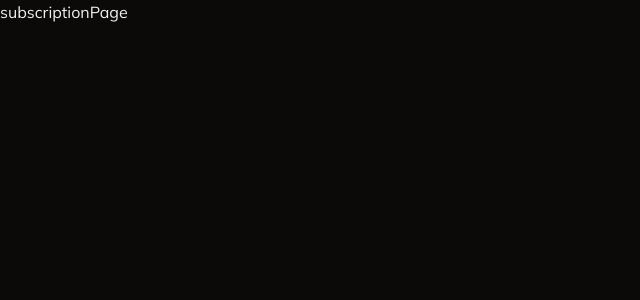
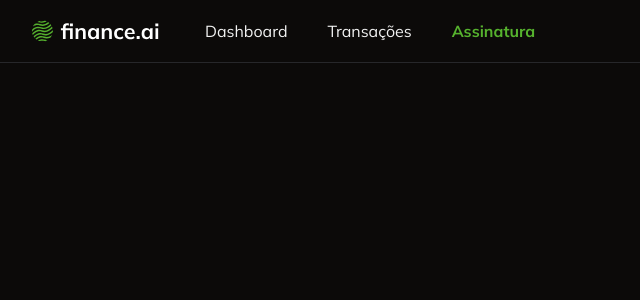
Before and after one commit to gabrielbertaglia/fsw-6.0-finance-ai, a Next.js app: page /subscription in a window 1280 px wide. Shown: the top 300 px of the page, without its empty margins (0-640 px from the left). Built offline with nearby package versions, Linux system fonts and the light colour scheme.

Commit message:
feat: add navbar component

```diff
--- /dev/null
+++ b/app/_components/navbar.tsx
@@ -0,0 +1,47 @@
+"use client";
+
+import { UserButton } from "@clerk/nextjs";
+import Image from "next/image";
+import Link from "next/link";
+import { usePathname } from "next/navigation";
+
+export function NavBar() {
+  const pathname = usePathname();
+
+  return (
+    <nav className="flex justify-between border-b border-solid px-8 py-4">
+      <div className="flex items-center gap-10">
+        <Image src="/logo.svg" width={133} height={39} alt="Logo Finance AI" />
+        <Link
+          href="/"
+          className={
+            pathname === "/" ? "font-bold text-primary" : "text-foreground"
+          }
+        >
+          Dashboard
+        </Link>
+        <Link
+          href="/transactions"
+          className={
+            pathname === "/transactions"
+              ? "font-bold text-primary"
+              : "text-foreground"
+          }
+        >
+          Transações
+        </Link>
+        <Link
+          href="/subscription"
+          className={
+            pathname === "/subscription"
+              ? "font-bold text-primary"
+              : "text-foreground"
+          }
+        >
+          Assinatura
+        </Link>
+      </div>
+      <UserButton showName />
+    </nav>
+  );
+}
--- a/app/page.tsx
+++ b/app/page.tsx
@@ -1,6 +1,6 @@
-import { UserButton } from "@clerk/nextjs";
 import { auth } from "@clerk/nextjs/server";
 import { redirect } from "next/navigation";
+import { NavBar } from "./_components/navbar";
 
 export default async function Home() {
   const { userId } = auth();
@@ -9,8 +9,11 @@
     redirect("/signin");
   }
   return (
-    <div className="flex items-center justify-center">
-      <UserButton showName />
-    </div>
+    <>
+      <NavBar />
+      <div className="flex items-center justify-center">
+        {/* <UserButton showName /> */}
+      </div>
+    </>
   );
 }
--- a/app/subscription/page.tsx
+++ b/app/subscription/page.tsx
@@ -1,5 +1,7 @@
+import { NavBar } from "../_components/navbar";
+
 const SubscriptionPage = () => {
-  return <h1>subscriptionPage</h1>;
+  return <NavBar />;
 };
 
 export default SubscriptionPage;
--- a/app/transactions/page.tsx
+++ b/app/transactions/page.tsx
@@ -1,4 +1,5 @@
 import AddTransactionButton from "../_components/add-transaction-button";
+import { NavBar } from "../_components/navbar";
 import { DataTable } from "../_components/ui/data-table";
 import { db } from "../_lib/prisma";
 import { transactionsColumns } from "./_columns";
@@ -6,6 +7,8 @@
 const TransactionsPage = async () => {
   const transactions = await db.transaction.findMany({});
   return (
+    <>
+      <NavBar />
       <div className="space-y-6 p-6">
         <div className="flex w-full items-center justify-between">
           <h1 className="text-2xl font-bold">Transações</h1>
@@ -13,6 +16,7 @@
         </div>
         <DataTable columns={transactionsColumns} data={transactions} />
       </div>
+    </>
   );
 };
 
```
Lines whose indentation alone changed are shown as unchanged.
